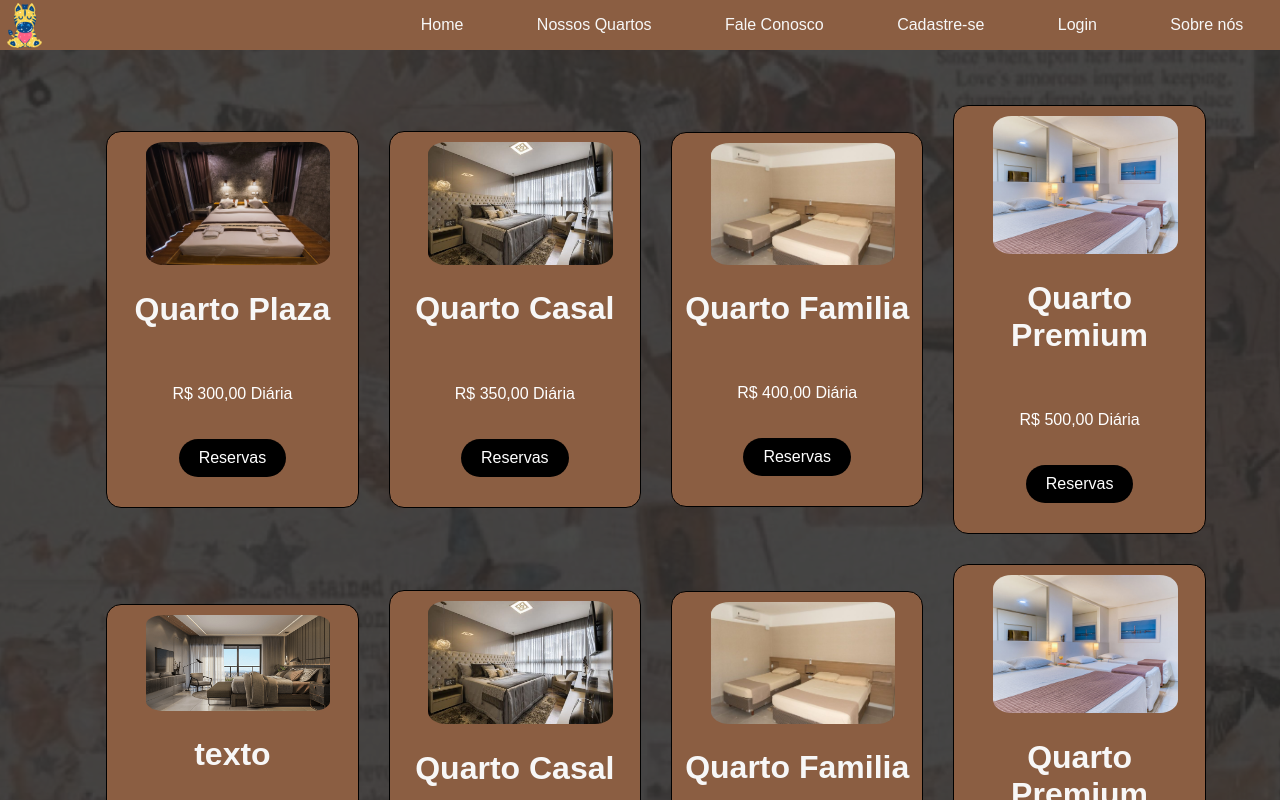
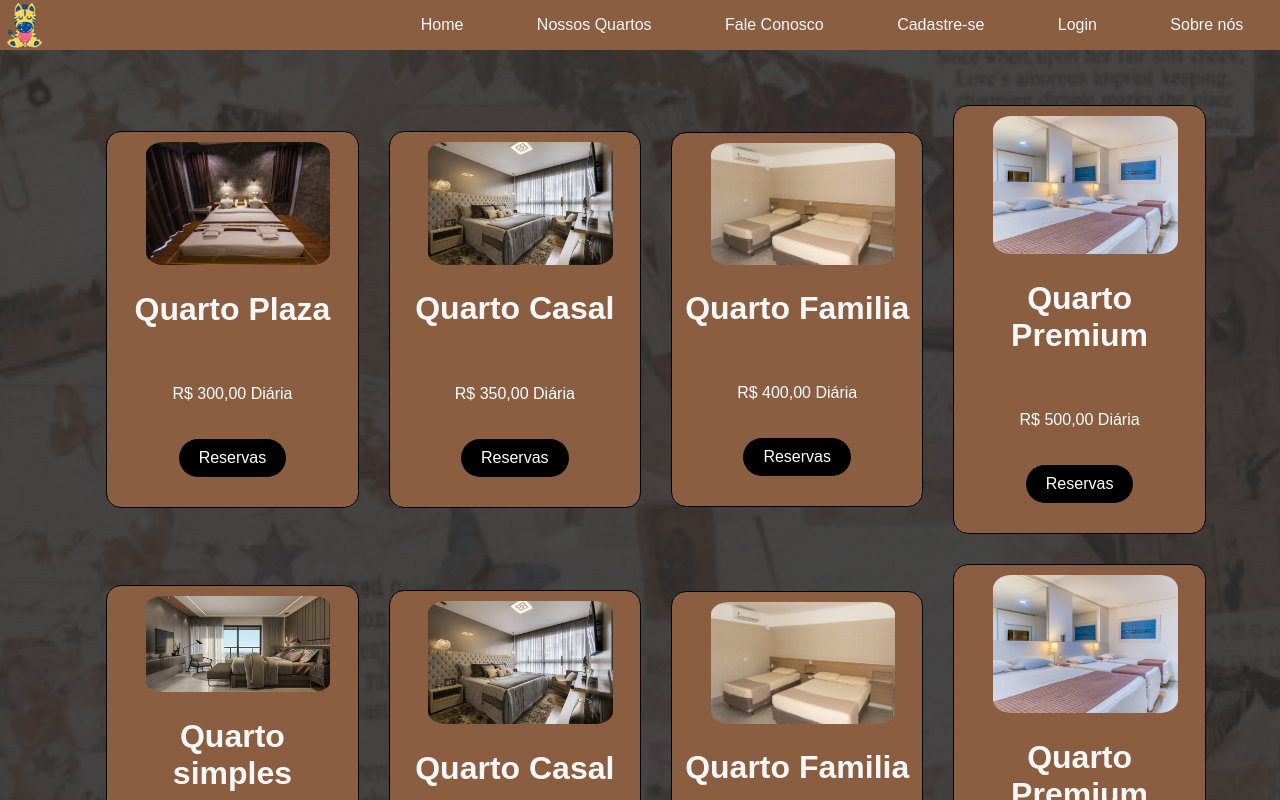
Before and after one commit to imogawa/Hotel-Transilvania, a React (Create React App) app: page /quartos in a window 1280 px wide. Shown: the top 800 px of the page. Built offline with nearby package versions, Linux system fonts and the light colour scheme; no server answers.

Commit message:
correção de h1 do card

```diff
--- a/src/components/Card/Card.jsx
+++ b/src/components/Card/Card.jsx
@@ -84,7 +84,7 @@ export default function Cards(){
                         <div className={Style.img}>
                             <img src={Suite}/>
                         </div>
-                        <h1>texto</h1>
+                        <h1>Quarto simples</h1>
                         <div className={Style.content}>
                             <p>R$ 300,00 Diária</p>
                             <a href="#">Reservas</a>
```
